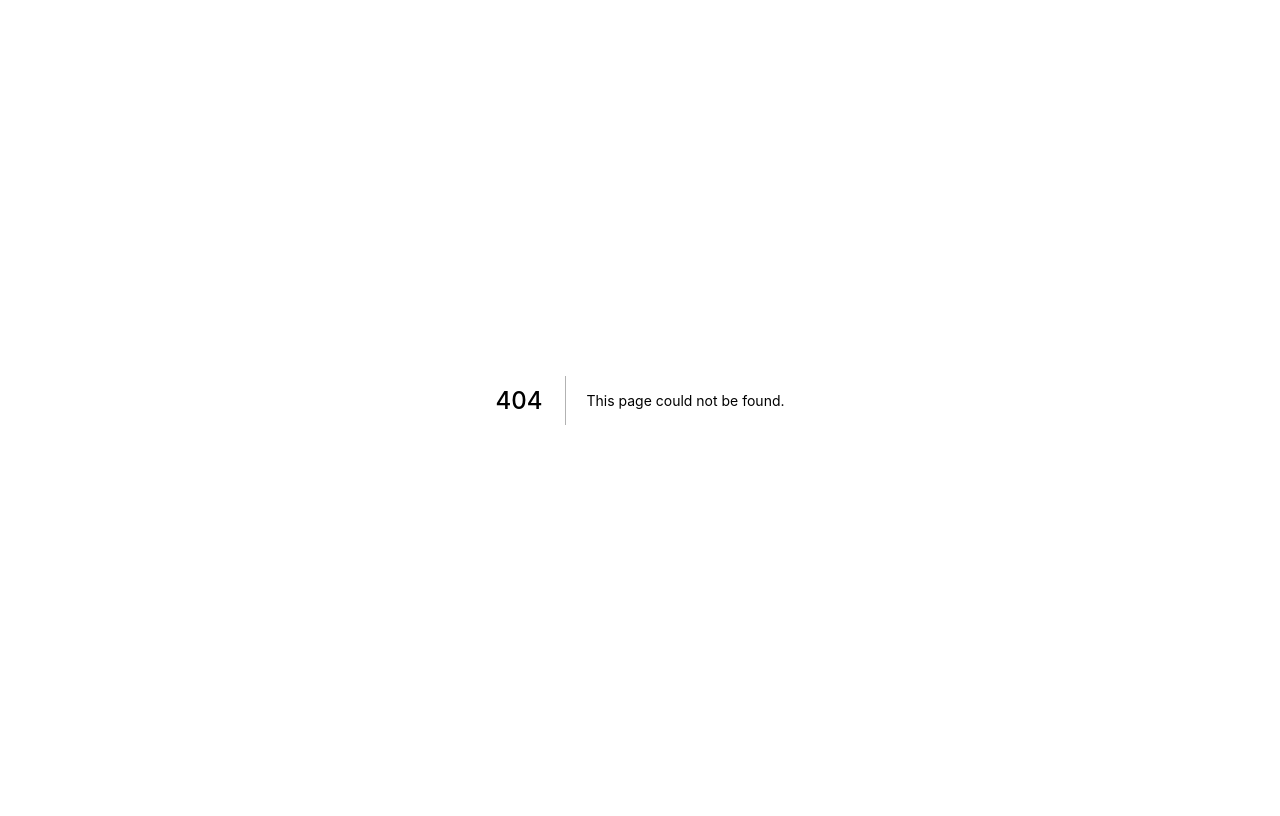
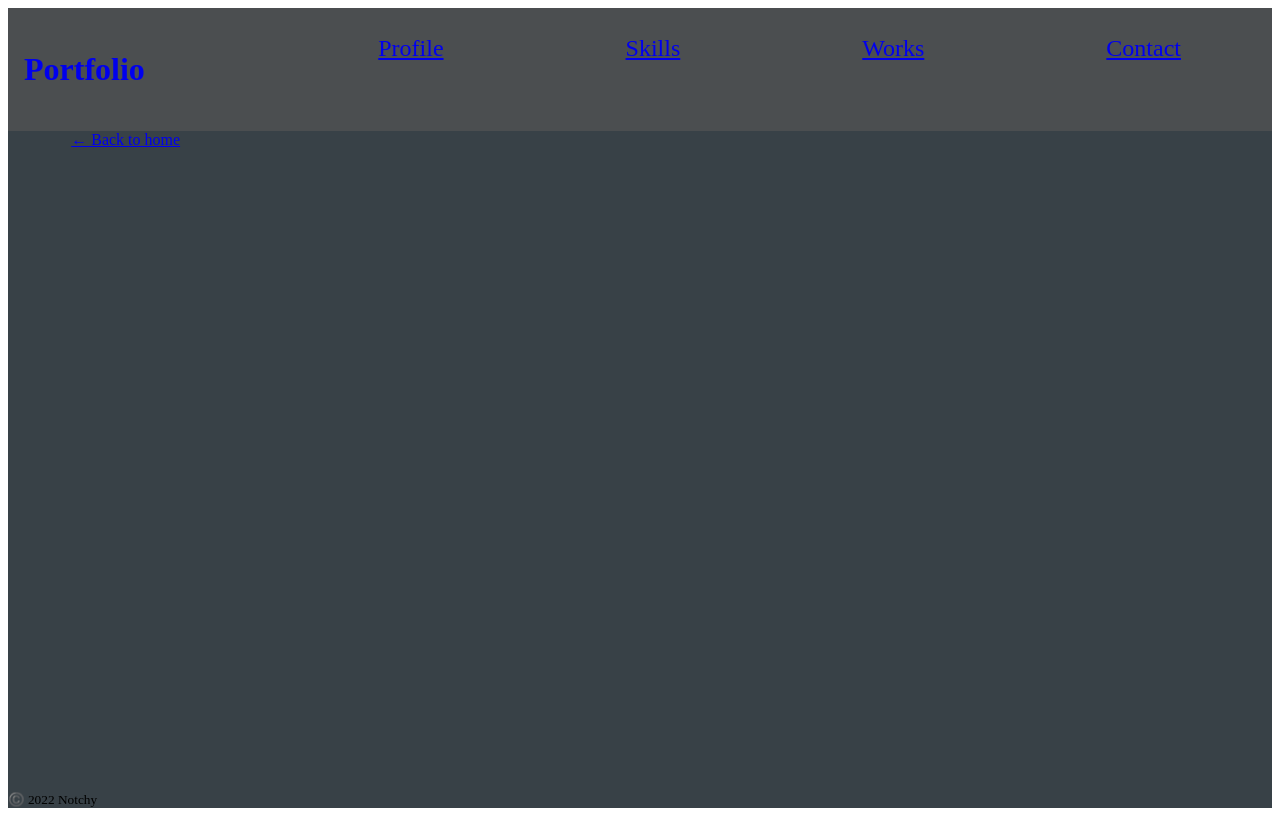
Before and after one commit to chnotchy/portfolio, a Next.js app: page /works in a window 1280 px wide. Before the commit this address had no page. Built offline with nearby package versions, Linux system fonts and the light colour scheme.

Commit message:
add header

```diff
--- a/components/layout.js
+++ b/components/layout.js
@@ -7,6 +7,7 @@ const siteTitle = "Notchy"
 export default function Layout({ children, home }) {
   return (
     <div className={styles.container}>
+      <div>
         <Head>
           <link rel="icon" href="/favicon.ico" />
           <meta
@@ -24,64 +25,57 @@ export default function Layout({ children, home }) {
         </Head>
         <header className={styles.header}>
           {home ? (
-          <>
-            <h1 className=""></h1>
-          </>
+            <div>
+              <h1 className={styles.headerTitle}>Portfolio</h1>
+            </div>
           ) : (
-          <>
+            <div>
               <Link href="/">
-              <a>
-                <img
-                  src="/images/profile.jpg"
-                  className={styles.headerImage}
-                  alt=""
-                />
+                <a className={styles.noDecoration}>
+                  <h1 className={styles.headerTitle}>Portfolio</h1>
                 </a>
               </Link>
-            <h2 className="">
-              <Link href="/">
-                <a className=""></a>
+            </div>
+          )}
+          <div className={styles.headerLinkContainer}>
+            <div className={styles.headerLink}>
+              <Link href="/profile">
+                <a className="">Profile</a>
               </Link>
-            </h2>
-          </>
-        )}
-        {/* {home ? (
-          <>
-            <img
-              src="/images/profile.jpg"
-              className={`${styles.headerHomeImage} ${utilStyles.borderCircle}`}
-              alt={name}
-            />
-            <h1 className={utilStyles.heading2Xl}>{name}</h1>
-          </>
-        ) : (
-          <>
-            <Link href="/">
-              <a>
-                <img
-                  src="/images/profile.jpg"
-                  className={`${styles.headerImage} ${utilStyles.borderCircle}`}
-                  alt={name}
-                />
-              </a>
+            </div>
+            <div className={styles.headerLink}>
+              <Link href="/skills">
+                <a className="">Skills</a>
               </Link>
-            <h2 className={utilStyles.headingLg}>
-              <Link href="/">
-                <a className={utilStyles.colorInherit}>{name}</a>
+            </div>
+            <div className={styles.headerLink}>
+              <Link href="/works">
+                <a className="">Works</a>
               </Link>
-            </h2>
-          </>
-        )} */}
+            </div>
+            <div className={styles.headerLink}>
+              <Link href="/contact">
+                <a className="">Contact</a>
+              </Link>
+            </div>
+          </div>
         </header>
-      <main>{children}</main>
+        <main className={styles.adjustWidth}>
+          {children}
           {!home && (
             <div className={styles.backToHome}>
               <Link href="/">
-            <a>&larr;← Back to home</a>
+                <a>&larr; Back to home</a>
               </Link>
             </div>
           )}
-      <footer></footer>
+        </main>
+      </div>
+      <footer>
+        <small>
+          ©️ 2022 Notchy
+        </small>
+      </footer>
     </div>
   )
 }
--- a/components/layout.module.css
+++ b/components/layout.module.css
@@ -1,26 +1,43 @@
 .container {
   min-height: 100vh;
-  padding: 20px;
   margin: auto;
-  background-color: #555;
+  background-color: #384147;
+  display: flex;
+  flex-direction: column;
+  justify-content: space-between;
 }
 
 .header {
   display: flex;
-  flex-direction: column;
-  align-items: center;
+  justify-content: space-between;
+  line-height: min(80px, 10vh);
+  background: #4b4e50;
 }
 
-.headerImage {
-  width: 6rem;
-  height: 6rem;
+.headerTitle {
+  padding: 0 1rem;
 }
 
-.headerHomeImage {
-  width: 8rem;
-  height: 8rem;
+.header a.noDecoration {
+  text-decoration: none;
+}
+
+.headerLinkContainer {
+  display: flex;
+  justify-content: space-around;
+  width: 100%;
+  margin-left: 10%;
+}
+
+.headerLink {
+  font-size: min(2.5vw, 24px);
+}
+
+.adjustWidth {
+  width: min(90%, 1200px);
+  margin: auto;
 }
 
 .backToHome {
-  margin: 3rem 0 0;
+  margin: 0;
 }
--- /dev/null
+++ b/pages/works.js
@@ -0,0 +1,9 @@
+import Layout from "../components/layout";
+
+export default function Works() {
+  return (
+    <Layout>
+      <div></div>
+    </Layout>
+  )
+}
--- a/styles/global.css
+++ b/styles/global.css
@@ -14,15 +14,38 @@ body {
 }
 
 a {
-  color: #0070f3;
+  color: #56b3f5;
   text-decoration: none;
+  transition: .3s;
+  position: relative;
 }
 
 a:hover {
-  text-decoration: underline;
+  color: #ccc;
+}
+
+a::after {
+  content: "";
+  transition: .3s;
+  height: 2px;
+  width: 0;
+  border-radius: 1px;
+  background: #ccc;
+  position: absolute;
+  left: 50%;
+  top: 110%;
+}
+
+a:hover::after {
+  width: 68%;
+  left: 16%;
 }
 
 img {
   max-width: 100%;
   display: block;
 }
+
+a h1 {
+  color: #eee;
+}
```
Also changed, not shown: pages/contact.js (added, +9 -0 lines), pages/profile.js (added, +9 -0 lines), pages/skills.js (added, +9 -0 lines). Lines whose indentation alone changed are shown as unchanged.
